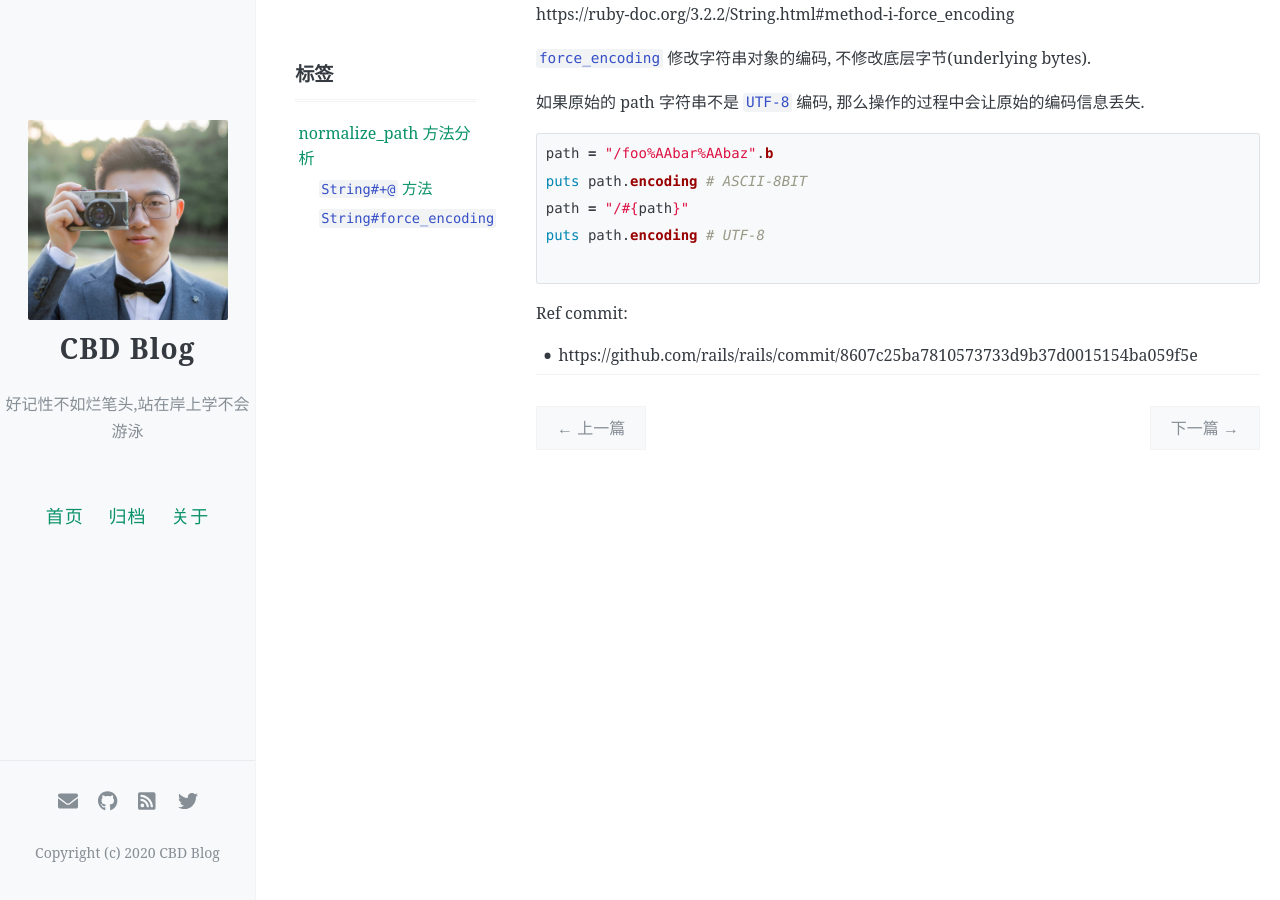
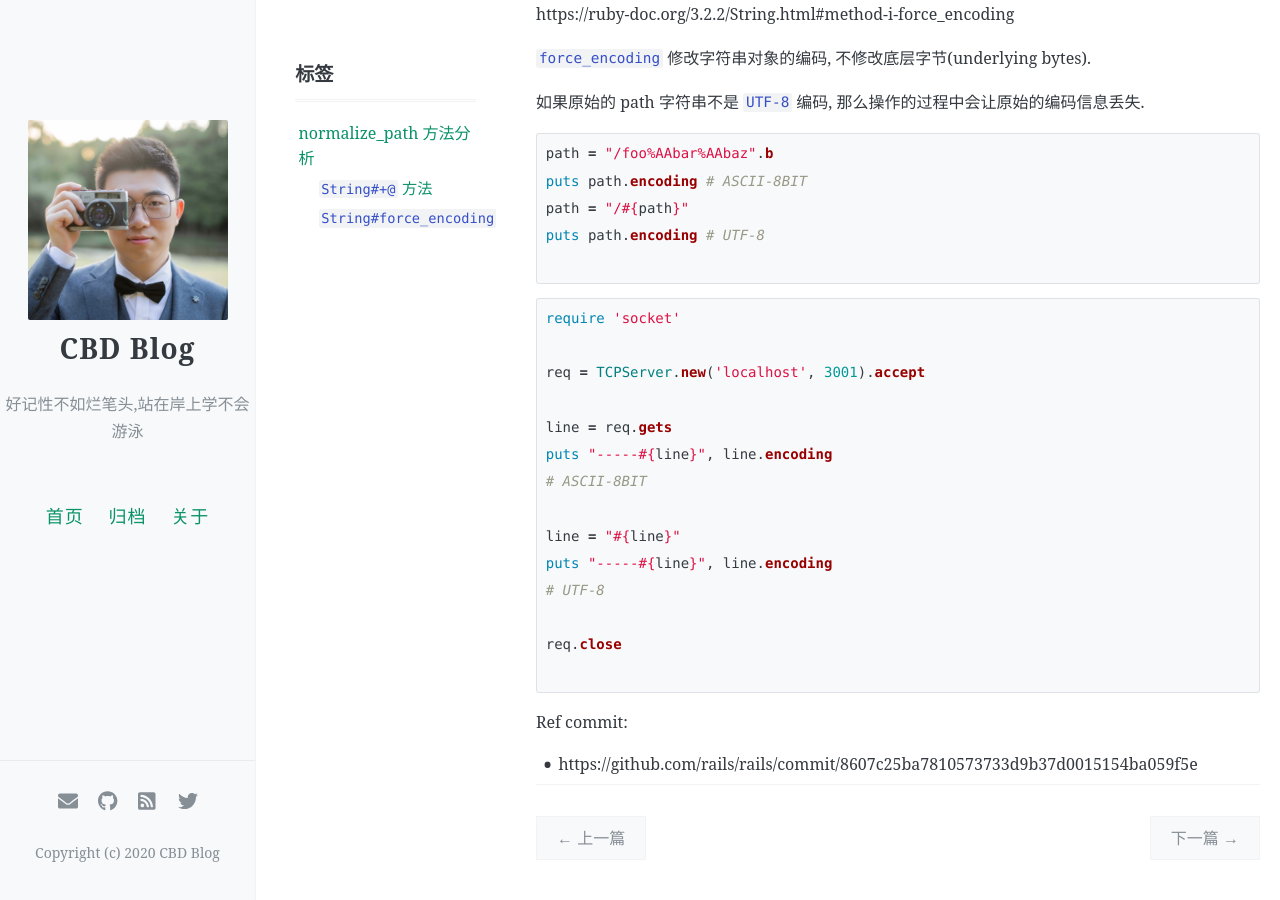
Before and after one commit to icbd/icbd.github.io, a Jekyll site: the page built from _posts/ruby/2024-01-16-normalize_path.md, in a window 1280 px wide and 900 px high, scrolled down 1479 px. Built offline with Jekyll 4.4.1, drawn with Linux system fonts in a browser that asks for light colours; comment, search, counter and statistics services are not loaded.

Commit message:
Update 2024-01-16-normalize_path.md

````diff
--- a/_posts/ruby/2024-01-16-normalize_path.md
+++ b/_posts/ruby/2024-01-16-normalize_path.md
@@ -71,5 +71,22 @@ puts path.encoding # UTF-8
 
 ```
 
+```ruby
+require 'socket'
+
+req = TCPServer.new('localhost', 3001).accept
+
+line = req.gets
+puts "-----#{line}", line.encoding
+# ASCII-8BIT
+
+line = "#{line}"
+puts "-----#{line}", line.encoding
+# UTF-8
+
+req.close
+
+```
+
 Ref commit:
 - https://github.com/rails/rails/commit/8607c25ba7810573733d9b37d0015154ba059f5e
````
